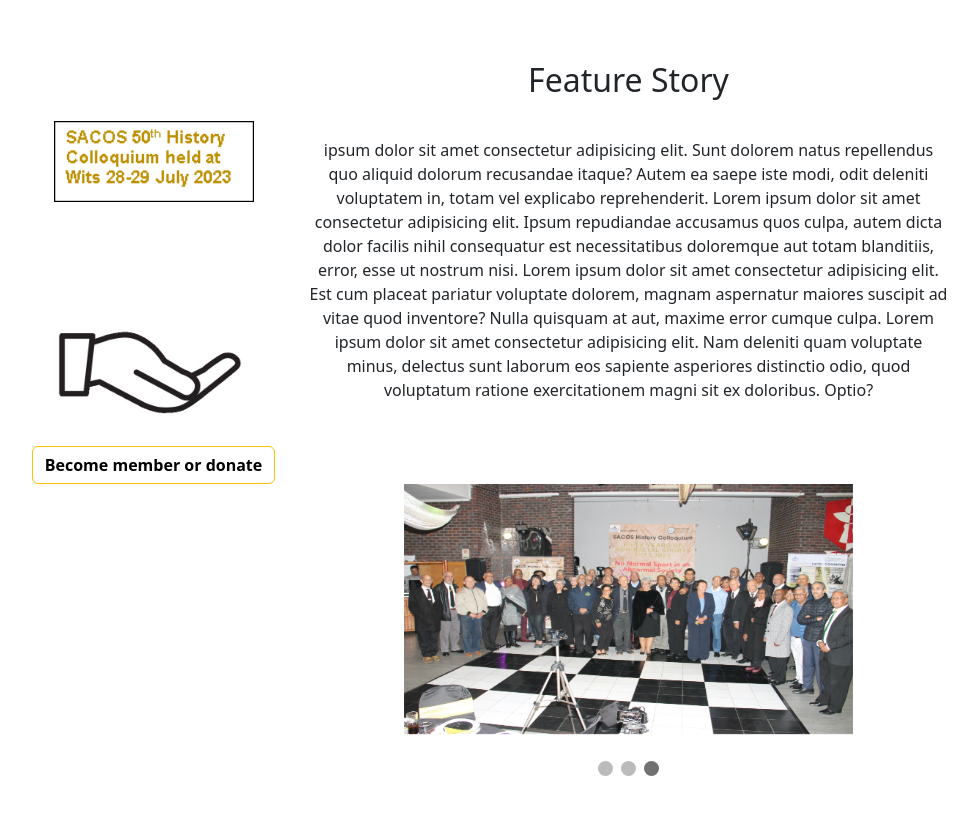
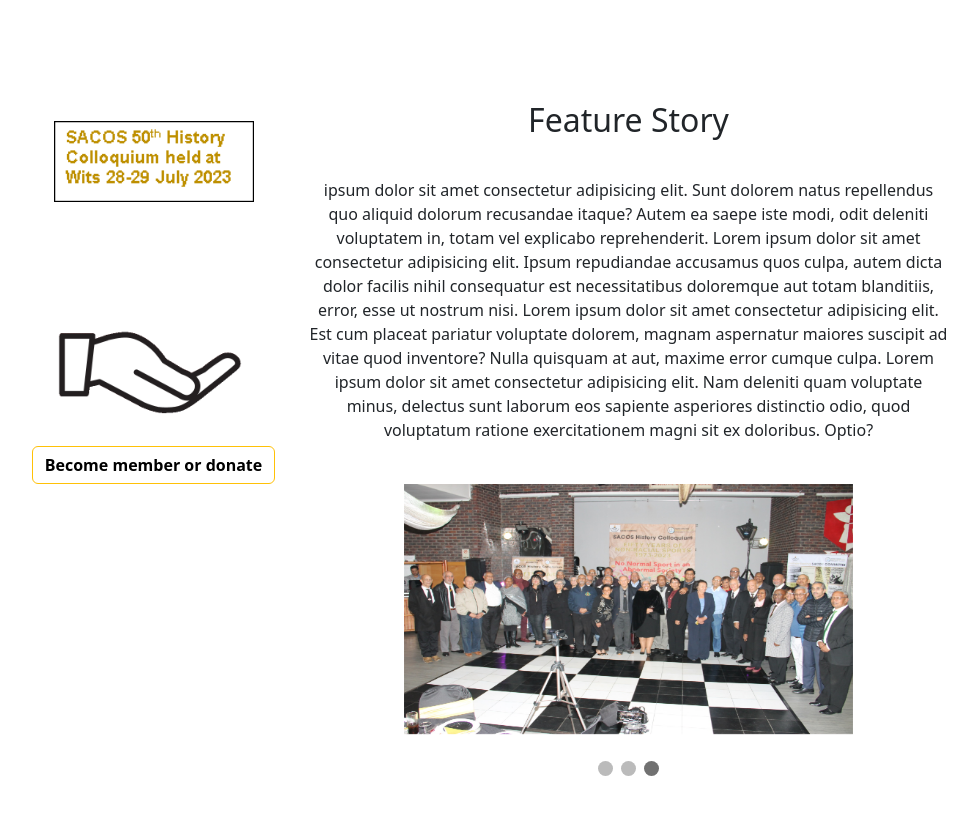
Before and after one commit to Stelliano/nrshp, a plain HTML site: page index.html in a window 1280 px wide. Shown: the part 1287-2101 px from the top of the page, without its empty margins (59-1036 px from the left). Drawn offline with nearby package versions, Linux system fonts and the light colour scheme.

Commit message:
Update index.html

```diff
--- a/index.html
+++ b/index.html
@@ -164,7 +164,7 @@
               <div class="container text-center">
                 <div class="row">
                   <div class="col-sm-12 col-md-5  col-lg-3"><img class="pic5" src="images/Picture5.png" alt=""><br><img class="pic6" src="Icons/donate.gif" alt=""><br><br><button type="button" class="btn btn-outline-warning"><span class="btntext"><b>Become member or donate</b></span</button></div>
-                  <div class="col-sm-12 col-md-7 col-lg-7"><h2>Feature Story</h2><p class="content">ipsum dolor sit amet consectetur adipisicing elit. Sunt dolorem natus repellendus quo aliquid dolorum recusandae itaque? Autem ea saepe iste modi, odit deleniti voluptatem in, totam vel explicabo reprehenderit. Lorem ipsum dolor sit amet consectetur adipisicing elit. Ipsum repudiandae accusamus quos culpa, autem dicta dolor facilis nihil consequatur est necessitatibus doloremque aut totam blanditiis, error, esse ut nostrum nisi. Lorem ipsum dolor sit amet consectetur adipisicing elit. Est cum placeat pariatur voluptate dolorem, magnam aspernatur maiores suscipit ad vitae quod inventore? Nulla quisquam at aut, maxime error cumque culpa. Lorem ipsum dolor sit amet consectetur adipisicing elit. Nam deleniti quam voluptate minus, delectus sunt laborum eos sapiente asperiores distinctio odio, quod voluptatum ratione exercitationem magni sit ex doloribus. Optio?</p></div>
+                  <div class="col-sm-12 col-md-7 col-lg-7"><h2 style="padding-top: 40px;">Feature Story</h2><p class="content">ipsum dolor sit amet consectetur adipisicing elit. Sunt dolorem natus repellendus quo aliquid dolorum recusandae itaque? Autem ea saepe iste modi, odit deleniti voluptatem in, totam vel explicabo reprehenderit. Lorem ipsum dolor sit amet consectetur adipisicing elit. Ipsum repudiandae accusamus quos culpa, autem dicta dolor facilis nihil consequatur est necessitatibus doloremque aut totam blanditiis, error, esse ut nostrum nisi. Lorem ipsum dolor sit amet consectetur adipisicing elit. Est cum placeat pariatur voluptate dolorem, magnam aspernatur maiores suscipit ad vitae quod inventore? Nulla quisquam at aut, maxime error cumque culpa. Lorem ipsum dolor sit amet consectetur adipisicing elit. Nam deleniti quam voluptate minus, delectus sunt laborum eos sapiente asperiores distinctio odio, quod voluptatum ratione exercitationem magni sit ex doloribus. Optio?</p></div>
 
                   <div class="container text-center ssh">
                     <div class="row">
```
